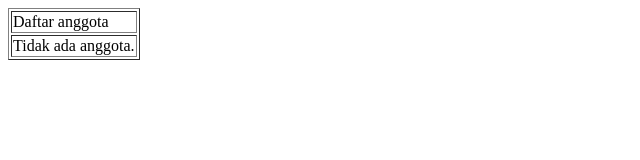
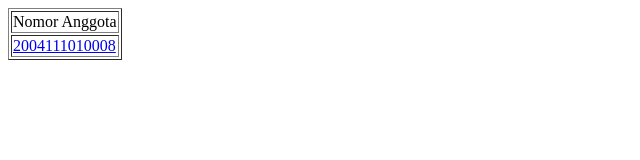
Before and after one commit to rezafahlevi08/TIK201-2022-5-Sistem-Ruang-Rawat-Inap, a plain HTML site: page index.html in a window 1280 px wide. Shown: the whole page, without its empty margins (0-640 px from the left). Drawn offline with Linux system fonts and the light colour scheme.

Commit message:
Menambahkan file NPM dan mengupdate file index

```diff
--- a/index.html
+++ b/index.html
@@ -5,8 +5,14 @@
 </head>
 <body>
 <table border=”0”>
-<tr><td>Daftar anggota</td></tr>
-<tr><td>Tidak ada anggota.</td></tr>
+<tr>
+	<td>Nomor Anggota</td>
+</tr>
+
+<tr>
+	<td><a href="2004111010008.html">2004111010008</a></td>
+</tr>
+
 </table>
 </body>
 </html>
```
Also changed, not shown: 2004111010008.html (added, +12 -0 lines).
